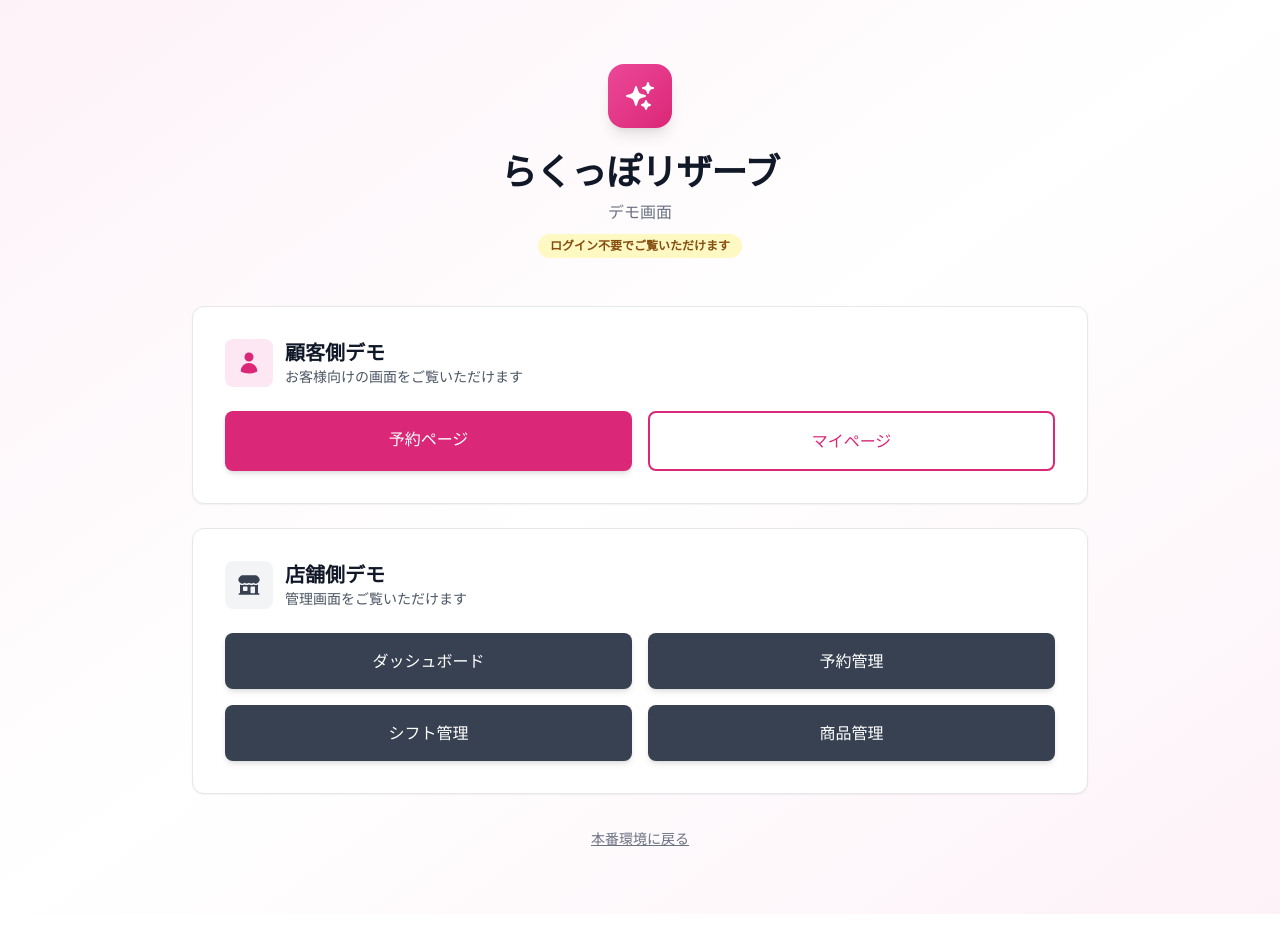
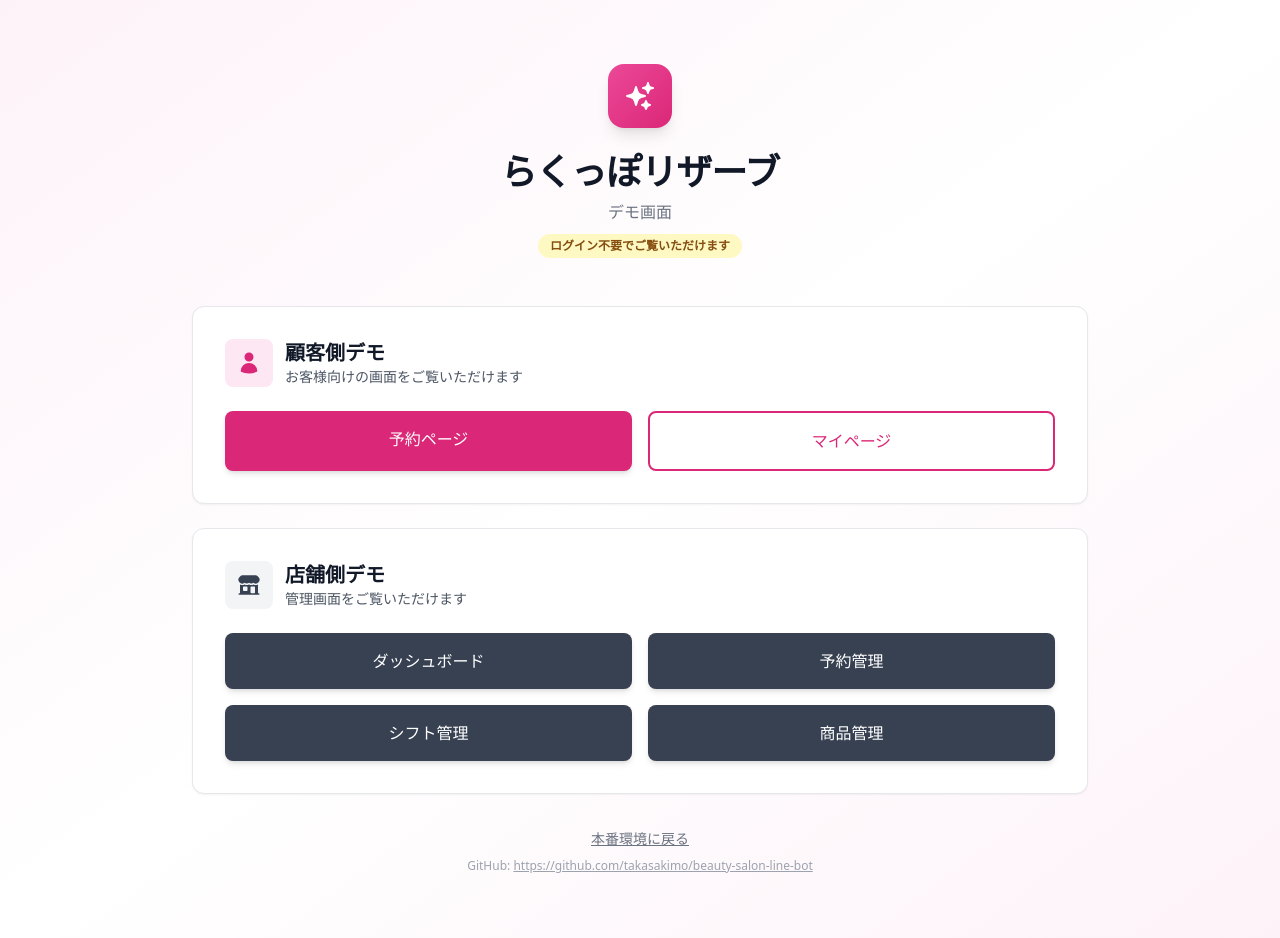
Before and after one commit to takasakimo/beauty-salon-line-bot, a Next.js app: page /demo in a window 1280 px wide. Before the commit the page ends 914 px from the top, so only its background shows below. Built offline with nearby package versions, Linux system fonts and the light colour scheme.

Commit message:
デモ画面にGitHubリポジトリURLを追加

```diff
--- a/app/demo/page.tsx
+++ b/app/demo/page.tsx
@@ -90,13 +90,16 @@ export default function DemoPage() {
           </div>
 
           {/* 本番環境へのリンク */}
-          <div className="mt-8 text-center">
+          <div className="mt-8 text-center space-y-2">
             <Link
               href="/"
               className="text-sm text-gray-500 hover:text-gray-700 underline"
             >
               本番環境に戻る
             </Link>
+            <div className="text-xs text-gray-400">
+              GitHub: <a href="https://github.com/takasakimo/beauty-salon-line-bot" target="_blank" rel="noopener noreferrer" className="hover:text-gray-600 underline">https://github.com/takasakimo/beauty-salon-line-bot</a>
+            </div>
           </div>
         </div>
       </div>
```
